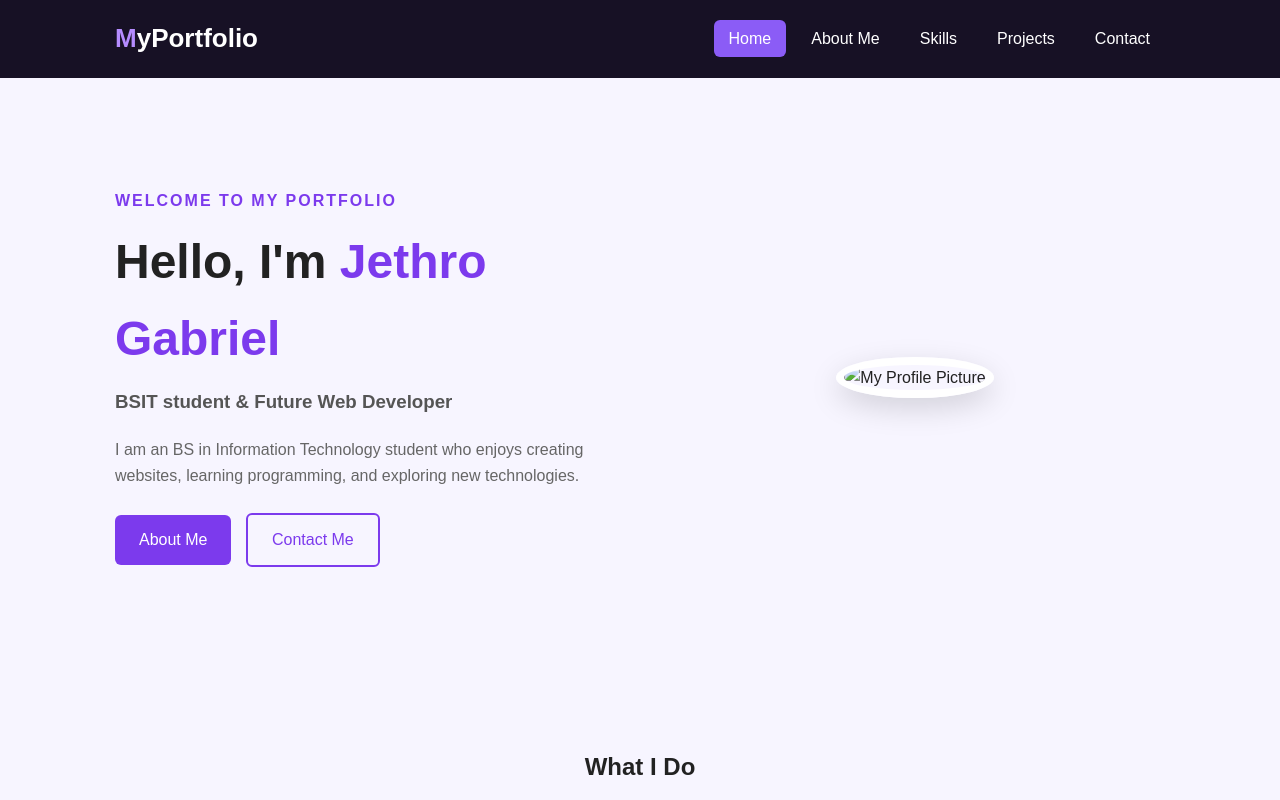
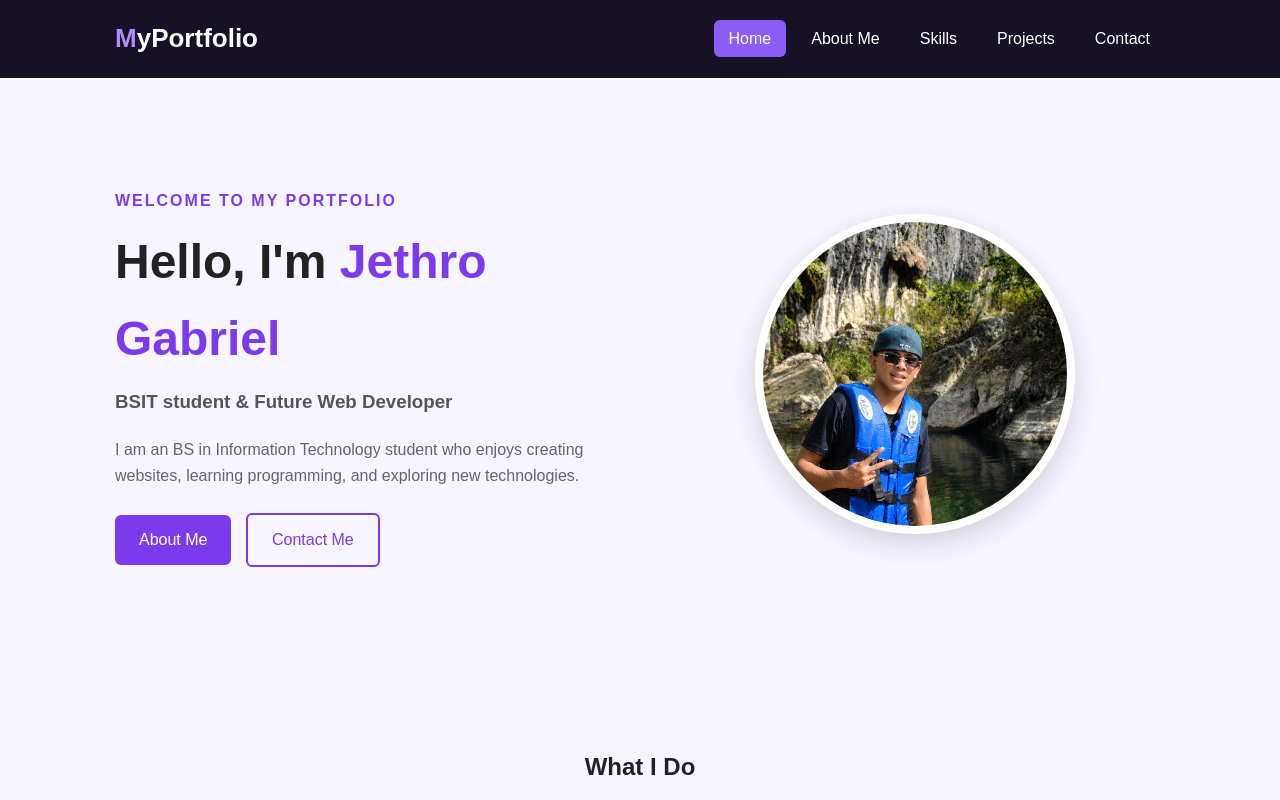
Before and after one commit to gabrielralphjethro/personal-portfolio, a plain HTML site: page index.html in a window 1280 px wide. Shown: the top 800 px of the page. Drawn offline with Linux system fonts and the light colour scheme.

Commit message:
Update index.html

```diff
--- a/index.html
+++ b/index.html
@@ -50,7 +50,7 @@
     </div>
 
     <div class="hero-image">
-        <img src="images/profile.jpg" alt="My Profile Picture">
+        <img src="jethro.jpg.jpg" alt="My Profile Picture">
     </div>
 
 </section>
```
